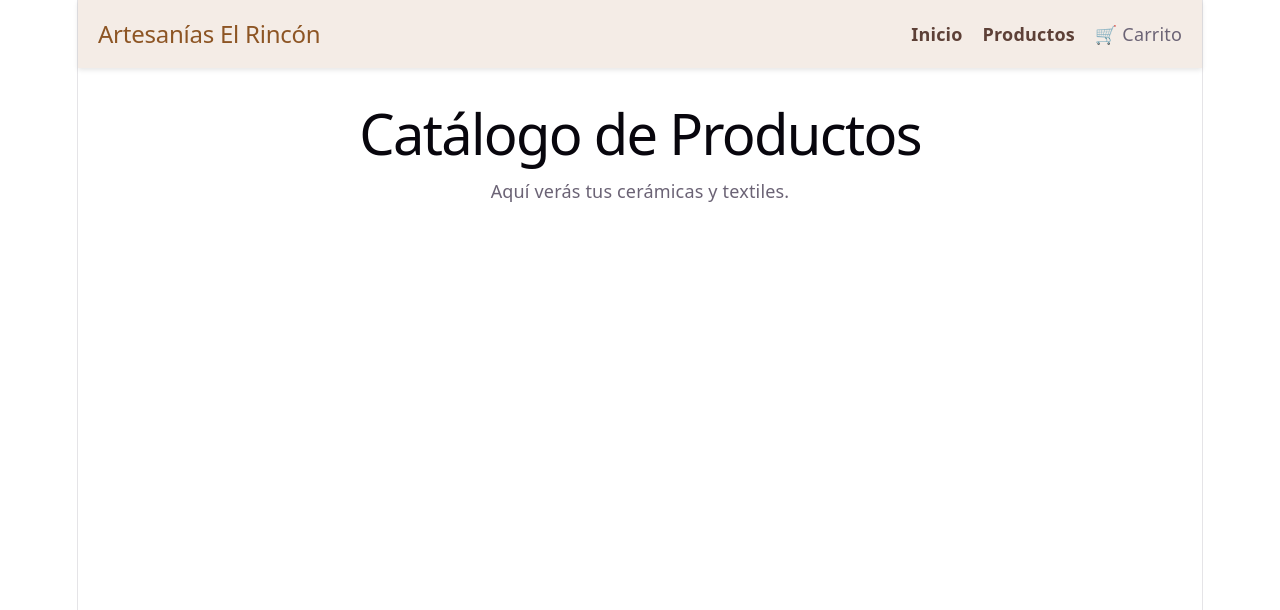
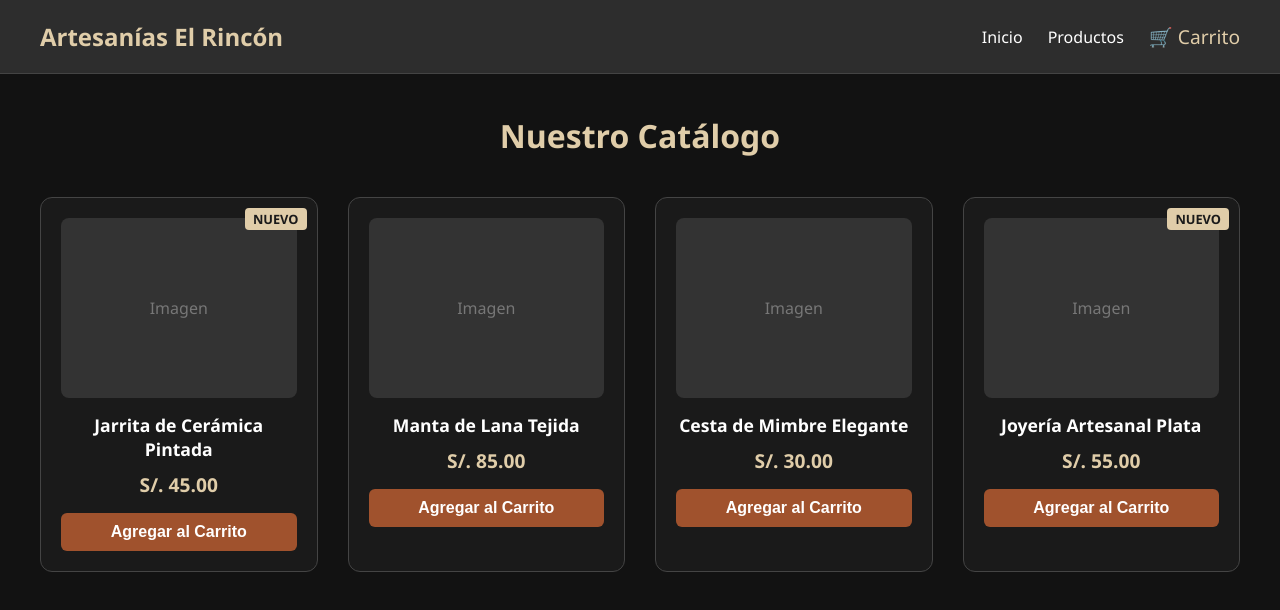
Before and after one commit to Eduardito1818/artesania-el-rincon, a React (Vite) app in the folder artesania-el-rincon/: page /productos in a window 1280 px wide. Shown: the top 610 px of the page. Built offline with nearby package versions, Linux system fonts and the light colour scheme.

Commit message:
Arquitectura SPA completa agregamos componentes , routing y diseño de catalogo

```diff
--- a/artesania-el-rincon/src/App.jsx
+++ b/artesania-el-rincon/src/App.jsx
@@ -1,32 +1,17 @@
-import { BrowserRouter as Router, Routes, Route, Link } from 'react-router-dom';
+import { BrowserRouter as Router, Routes, Route } from 'react-router-dom';
+import Navbar from './components/Navbar';
 import Home from './pages/Home';
 import Products from './pages/Products';
 
 function App() {
   return (
     <Router>
-      {/* Navbar que se mantiene fijo */}
-      <nav style={{
-        padding: '20px',
-        background: '#f4ece6',
-        display: 'flex',
-        justifyContent: 'space-between',
-        alignItems: 'center',
-        boxShadow: '0 2px 5px rgba(0,0,0,0.1)'
-      }}>
-        <h2 style={{ color: '#8d5524', margin: 0 }}>Artesanías El Rincón</h2>
-        <div style={{ display: 'flex', gap: '20px' }}>
-          <Link to="/" style={{ textDecoration: 'none', color: '#5d4037', fontWeight: 'bold' }}>Inicio</Link>
-          <Link to="/productos" style={{ textDecoration: 'none', color: '#5d4037', fontWeight: 'bold' }}>Productos</Link>
-          <span style={{ cursor: 'pointer' }}>🛒 Carrito</span>
-        </div>
-      </nav>
-
-      {/* Aquí es donde cambia el contenido */}
+      <Navbar /> {/* El menú se mantiene siempre visible */}
       <main>
         <Routes>
           <Route path="/" element={<Home />} />
           <Route path="/productos" element={<Products />} />
+          {/* Aquí iría la ruta del carrito en el futuro */}
         </Routes>
       </main>
     </Router>
--- /dev/null
+++ b/artesania-el-rincon/src/components/Navbar.jsx
@@ -0,0 +1,21 @@
+import { Link } from 'react-router-dom';
+
+export default function Navbar() {
+  return (
+    <nav style={{
+      padding: '20px 40px',
+      background: '#2d2d2d', // Fondo oscuro como tu captura
+      display: 'flex',
+      justifyContent: 'space-between',
+      alignItems: 'center',
+      borderBottom: '1px solid #444'
+    }}>
+      <h2 style={{ color: '#e0cda9', margin: 0 }}>Artesanías El Rincón</h2>
+      <div style={{ display: 'flex', gap: '25px', alignItems: 'center' }}>
+        <Link to="/" style={{ textDecoration: 'none', color: '#fff', fontWeight: '500' }}>Inicio</Link>
+        <Link to="/productos" style={{ textDecoration: 'none', color: '#fff', fontWeight: '500' }}>Productos</Link>
+        <span style={{ cursor: 'pointer', color: '#e0cda9', fontSize: '1.2rem' }}>🛒 Carrito</span>
+      </div>
+    </nav>
+  );
+}
--- /dev/null
+++ b/artesania-el-rincon/src/components/ProductCard.jsx
@@ -0,0 +1,38 @@
+export default function ProductCard({ name, price, isNew }) {
+  return (
+    <div style={{
+      border: '1px solid #444',
+      padding: '20px',
+      borderRadius: '12px',
+      textAlign: 'center',
+      background: '#1a1a1a', // Fondo muy oscuro para el card
+      color: '#fff',
+      transition: 'transform 0.2s',
+      cursor: 'pointer',
+      position: 'relative'
+    }}
+    onMouseOver={(e) => e.currentTarget.style.transform = 'scale(1.03)'}
+    onMouseOut={(e) => e.currentTarget.style.transform = 'scale(1)'}
+    >
+      {isNew && <span style={{ position: 'absolute', top: '10px', right: '10px', background: '#e0cda9', color: '#1a1a1a', padding: '2px 8px', borderRadius: '4px', fontSize: '0.8rem', fontWeight: 'bold' }}>NUEVO</span>}
+      <div style={{ width: '100%', height: '180px', background: '#333', marginBottom: '15px', borderRadius: '8px', display: 'flex', alignItems: 'center', justifyContent: 'center', color: '#777' }}>
+        Imagen
+      </div>
+      <h3 style={{ margin: '0 0 10px 0', fontSize: '1.1rem' }}>{name}</h3>
+      <p style={{ color: '#e0cda9', fontWeight: 'bold', fontSize: '1.2rem', margin: '0 0 15px 0' }}>S/. {price}</p>
+      <button style={{
+        background: '#a0522d', // Tono terracota como la imagen original
+        color: '#fff',
+        border: 'none',
+        padding: '10px 20px',
+        borderRadius: '6px',
+        cursor: 'pointer',
+        width: '100%',
+        fontWeight: 'bold',
+        fontSize: '1rem'
+      }}>
+        Agregar al Carrito
+      </button>
+    </div>
+  );
+}
--- a/artesania-el-rincon/src/index.css
+++ b/artesania-el-rincon/src/index.css
@@ -1,111 +1,12 @@
-:root {
-  --text: #6b6375;
-  --text-h: #08060d;
-  --bg: #fff;
-  --border: #e5e4e7;
-  --code-bg: #f4f3ec;
-  --accent: #aa3bff;
-  --accent-bg: rgba(170, 59, 255, 0.1);
-  --accent-border: rgba(170, 59, 255, 0.5);
-  --social-bg: rgba(244, 243, 236, 0.5);
-  --shadow:
-    rgba(0, 0, 0, 0.1) 0 10px 15px -3px, rgba(0, 0, 0, 0.05) 0 4px 6px -2px;
-
-  --sans: system-ui, 'Segoe UI', Roboto, sans-serif;
-  --heading: system-ui, 'Segoe UI', Roboto, sans-serif;
-  --mono: ui-monospace, Consolas, monospace;
-
-  font: 18px/145% var(--sans);
-  letter-spacing: 0.18px;
-  color-scheme: light dark;
-  color: var(--text);
-  background: var(--bg);
-  font-synthesis: none;
-  text-rendering: optimizeLegibility;
-  -webkit-font-smoothing: antialiased;
-  -moz-osx-font-smoothing: grayscale;
-
-  @media (max-width: 1024px) {
-    font-size: 16px;
-  }
-}
-
-@media (prefers-color-scheme: dark) {
-  :root {
-    --text: #9ca3af;
-    --text-h: #f3f4f6;
-    --bg: #16171d;
-    --border: #2e303a;
-    --code-bg: #1f2028;
-    --accent: #c084fc;
-    --accent-bg: rgba(192, 132, 252, 0.15);
-    --accent-border: rgba(192, 132, 252, 0.5);
-    --social-bg: rgba(47, 48, 58, 0.5);
-    --shadow:
-      rgba(0, 0, 0, 0.4) 0 10px 15px -3px, rgba(0, 0, 0, 0.25) 0 4px 6px -2px;
-  }
-
-  #social .button-icon {
-    filter: invert(1) brightness(2);
-  }
+* {
+  margin: 0;
+  padding: 0;
+  box-sizing: border-box;
 }
 
 body {
-  margin: 0;
+  font-family: 'Segoe UI', Tahoma, Geneva, Verdana, sans-serif;
+  background-color: #121212; /* Fondo súper oscuro global */
+  color: #fff;
+  -webkit-font-smoothing: antialiased;
 }
-
-#root {
-  width: 1126px;
-  max-width: 100%;
-  margin: 0 auto;
-  text-align: center;
-  border-inline: 1px solid var(--border);
-  min-height: 100svh;
-  display: flex;
-  flex-direction: column;
-  box-sizing: border-box;
-}
-
-h1,
-h2 {
-  font-family: var(--heading);
-  font-weight: 500;
-  color: var(--text-h);
-}
-
-h1 {
-  font-size: 56px;
-  letter-spacing: -1.68px;
-  margin: 32px 0;
-  @media (max-width: 1024px) {
-    font-size: 36px;
-    margin: 20px 0;
-  }
-}
-h2 {
-  font-size: 24px;
-  line-height: 118%;
-  letter-spacing: -0.24px;
-  margin: 0 0 8px;
-  @media (max-width: 1024px) {
-    font-size: 20px;
-  }
-}
-p {
-  margin: 0;
-}
-
-code,
-.counter {
-  font-family: var(--mono);
-  display: inline-flex;
-  border-radius: 4px;
-  color: var(--text-h);
-}
-
-code {
-  font-size: 15px;
-  line-height: 135%;
-  padding: 4px 8px;
-  background: var(--code-bg);
-}
--- a/artesania-el-rincon/src/pages/Products.jsx
+++ b/artesania-el-rincon/src/pages/Products.jsx
@@ -1,3 +1,25 @@
+import ProductCard from '../components/ProductCard';
+
+const articulos = [
+  { id: 1, name: "Jarrita de Cerámica Pintada", price: "45.00", isNew: true },
+  { id: 2, name: "Manta de Lana Tejida", price: "85.00", isNew: false },
+  { id: 3, name: "Cesta de Mimbre Elegante", price: "30.00", isNew: false },
+  { id: 4, name: "Joyería Artesanal Plata", price: "55.00", isNew: true },
+];
+
 export default function Products() {
-  return <div style={{ padding: '20px' }}><h1>Catálogo de Productos</h1><p>Aquí verás tus cerámicas y textiles.</p></div>;
+  return (
+    <div style={{ padding: '40px' }}>
+      <h1 style={{ color: '#e0cda9', textAlign: 'center', marginBottom: '40px' }}>Nuestro Catálogo</h1>
+      <div style={{
+        display: 'grid',
+        gridTemplateColumns: 'repeat(auto-fill, minmax(250px, 1fr))',
+        gap: '30px'
+      }}>
+        {articulos.map(art => (
+          <ProductCard key={art.id} {...art} />
+        ))}
+      </div>
+    </div>
+  );
 }
```
